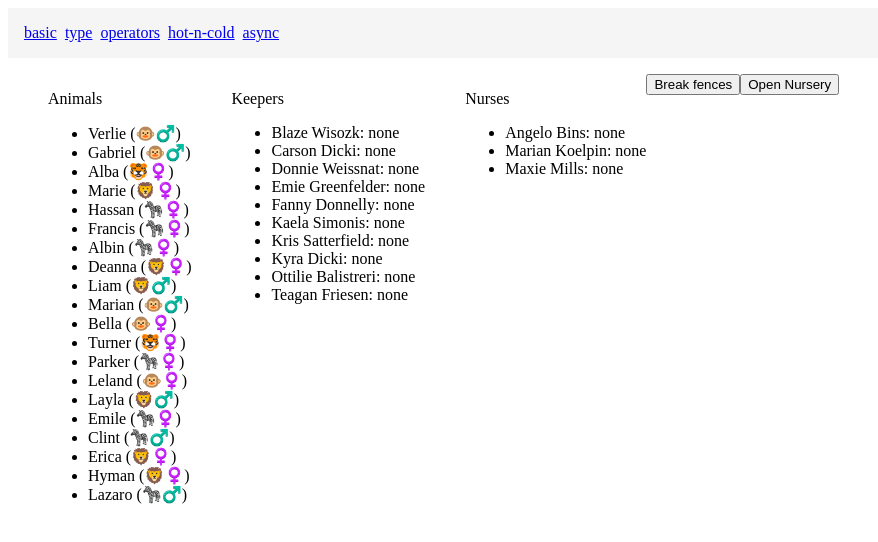
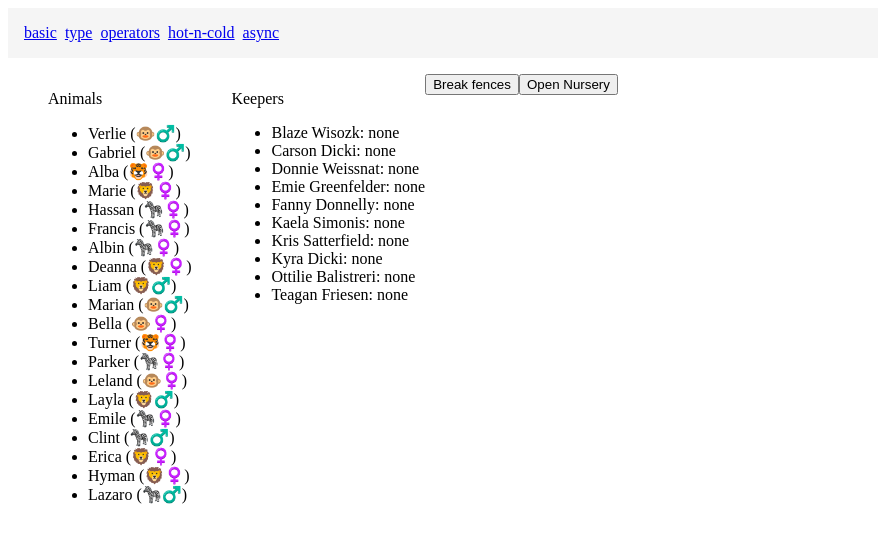
Before and after one commit to guduf/rxjs-lesson, an Angular app: page /hot-n-cold in a window 1280 px wide. Shown: the top 542 px of the page, without its empty margins (0-878 px from the left). Built offline with nearby package versions, Linux system fonts and the light colour scheme.

Commit message:
complete hot n cold

```diff
--- a/src/app/hot-n-cold-demo.component.ts
+++ b/src/app/hot-n-cold-demo.component.ts
@@ -1,5 +1,5 @@
 import { ChangeDetectorRef, Component } from '@angular/core'
-import { from, Observable } from 'rxjs'
+import { from, Observable, Subscription, Subject } from 'rxjs'
 import { map, mergeMap, scan, startWith, tap } from 'rxjs/operators'
 import faker from 'faker'
 
@@ -172,32 +172,33 @@ export class ZooNurse extends Observable<Animal> {
         </li>
       </ul>
     </div>
-    <div style="float: left; margin-left: 40px">
-      <p>Nurses</p>
-      <ul>
-        <li *ngFor="let pair of nursesLastBaby | async | keyvalue">
-        {{pair.key}}: {{pair.value ? getAnimalLabel(pair.value) : 'none'}}
-        </li>
-      </ul>
+    <div *ngIf="nurse | async as lastBaby" style="float: left; margin-left: 40px">
+      <p>Nurse</p>
+      <p>{{nurse.name || 'UNKNOWN'}}'s last baby: {{getAnimalLabel(lastBaby)}}</p>
     </div>
   `
 })
 export class HotNColdDemoComponent {
   readonly zoo = new Zoo()
+
   readonly keepers = Array.from({length: 10}, () => new ZooKeeper(this.zoo))
+
   readonly keepersTarget = from(this.keepers).pipe(
     mergeMap((keeper: ZooKeeper) => keeper.pipe(startWith(null), map(target => ({[keeper.name]: target})))),
     scan((acc, pair) => ({...acc, ...pair}), {} as { [name: string]: Animal }),
     map(e => ({...e}))
   )
-  readonly nurses = Array.from({length: 3}, () => new ZooNurse(this.zoo))
-  readonly nursesLastBaby = from(this.nurses).pipe(
-    mergeMap((nurse: ZooNurse) => nurse.pipe(startWith(null), map(target => ({[nurse.name]: target})))),
-    scan((acc, pair) => ({...acc, ...pair}), {} as { [name: string]: Animal }),
-    map(e => ({...e}))
-  )
+
+  readonly nurse =  new ZooNurse(this.zoo)
+
+  private _subscr: Subscription;
+
+  ngOnInit() {
+    // this._subscr = this.nurse.subscribe(e => console.log)
+  }
 
   ngOnDestroy() {
+    if (this._subscr) this._subscr.unsubscribe()
     this.zoo.repairFences()
   }
 
@@ -206,10 +207,16 @@ export class HotNColdDemoComponent {
   }
 }
 
+function makeHot<T>(cold: Observable<T>): Observable<T> {
+  const subject = new Subject<T>();
+  cold.subscribe(subject);
+  return new Observable((observer) => subject.subscribe(observer));
+}
+
 function shuffle<T>(a: T[]): T[] {
   for (let i = a.length - 1; i > 0; i--) {
-      const j = Math.floor(Math.random() * (i + 1));
-      [a[i], a[j]] = [a[j], a[i]];
+    const j = Math.floor(Math.random() * (i + 1));
+    [a[i], a[j]] = [a[j], a[i]];
   }
   return a;
 }
```
